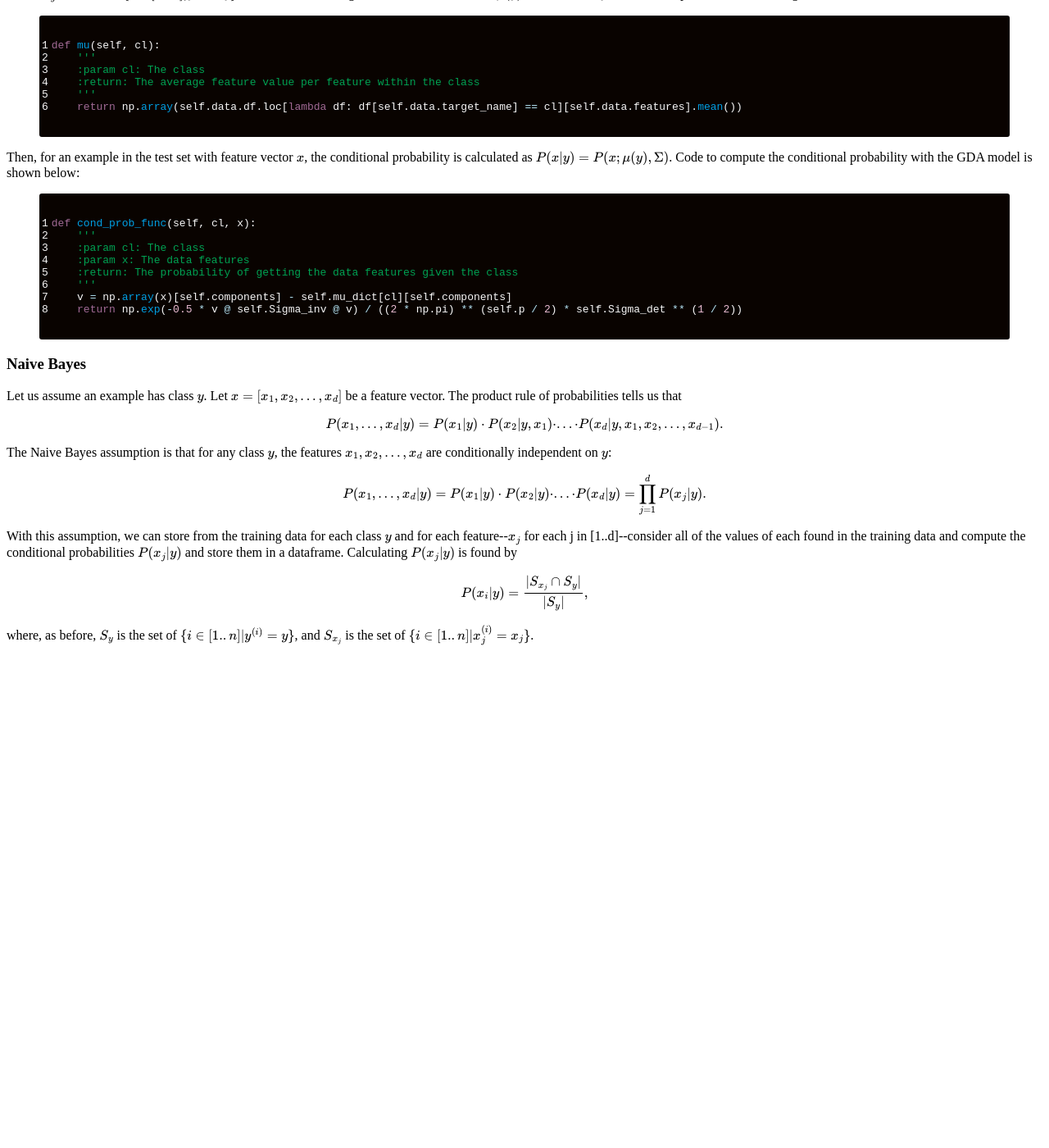
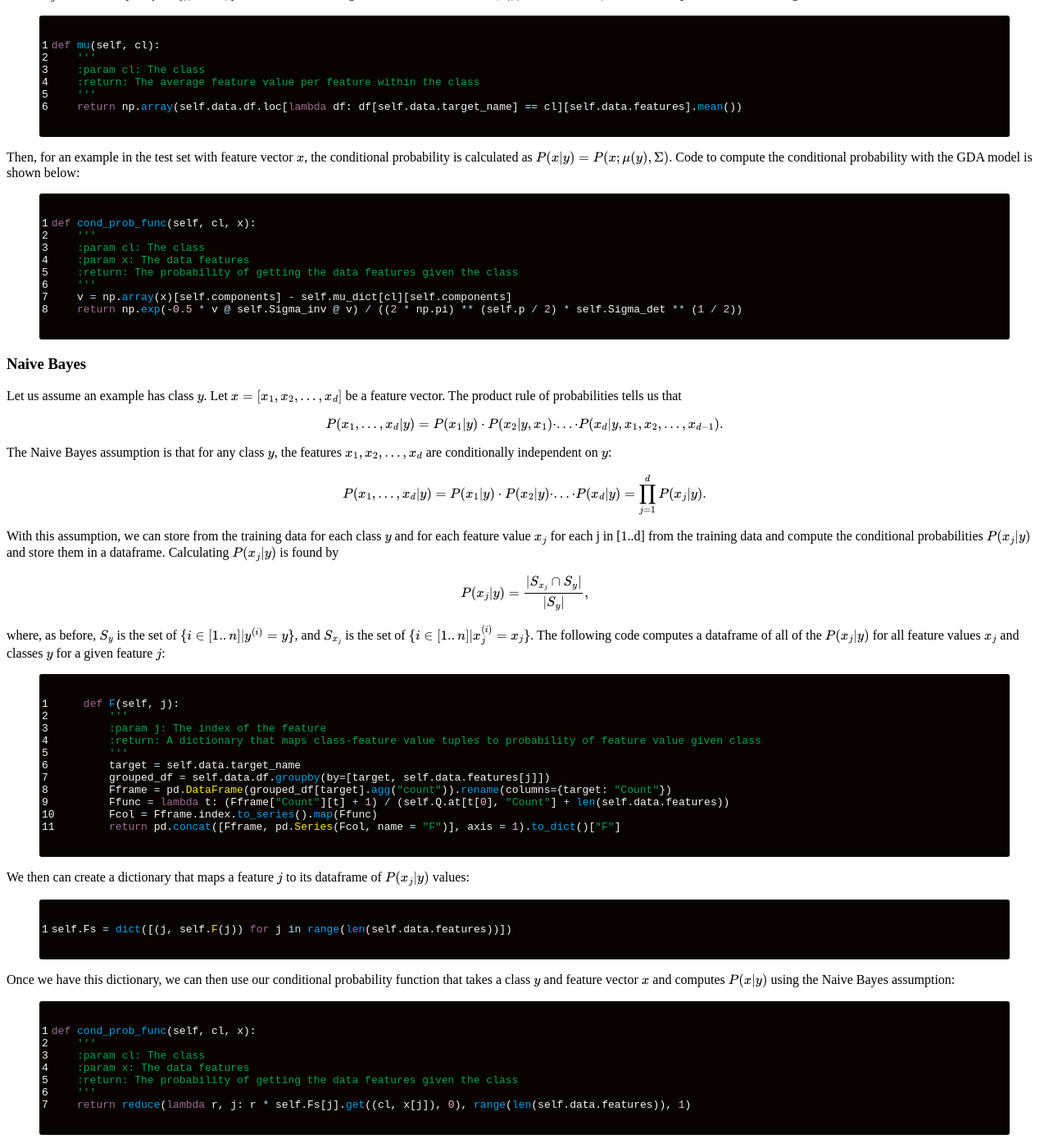
Before and after one commit to CategorIAN/categorian.github.io, a Jekyll site: the page built from projects/msu/m_508/generative_models.md, in a window 1280 px wide and 1400 px high, scrolled down 1871 px. Shown: the whole window at 82% size. Built offline with Jekyll 4.4.1, drawn with Linux system fonts in a browser that asks for light colours; formulas are drawn with MathJax 3; before the commit the page ends 2675 px from its top, so only the background shows below that.

Commit message:
Update generative_models.md

```diff
--- a/projects/msu/m_508/generative_models.md
+++ b/projects/msu/m_508/generative_models.md
@@ -126,9 +126,39 @@ The Naive Bayes assumption is that for any class \(y\), the features \(x_1, x_2,
 \[
 P(x_1, ..., x_d|y) = P(x_1|y)\cdot P(x_2|y) \cdot ... \cdot P(x_d | y) = \prod_{j=1}^d P(x_j | y).
 \]
-With this assumption, we can store from the training data for each class \(y\) and for each feature--\(x_j\) for each j in [1..d]--consider all of the values of each found in the training data and compute the conditional probabilities \(P(x_j|y)\) and store them in a dataframe. Calculating \(P(x_j|y)\) is found by
+With this assumption, we can store from the training data for each class \(y\) and for each feature value \(x_j\) for each j in [1..d] from the training data and compute the conditional probabilities \(P(x_j|y)\) and store them in a dataframe. Calculating \(P(x_j|y)\) is found by
     \[
-    P(x_i|y) = \dfrac{|S_{x_j} \cap S_y|}{|S_y|},
+    P(x_j|y) = \dfrac{|S_{x_j} \cap S_y|}{|S_y|},
     \]
-where, as before, \(S_y\) is the set of \(\{i\in [1..n]| y^{(i)} = y\}\), and \(S_{x_j}\) is the set of \(\{i\in [1..n]| x^{(i)}_j = x_j\}\).
+where, as before, \(S_y\) is the set of \(\{i\in [1..n]| y^{(i)} = y\}\), and \(S_{x_j}\) is the set of \(\{i\in [1..n]| x^{(i)}_j = x_j\}\). The following code computes a dataframe of all of the \(P(x_j | y)\) for all feature values \(x_j\) and classes \(y\) for a given feature \(j\):
+{%highlight python linenos%}
+    def F(self, j):
+        '''
+        :param j: The index of the feature
+        :return: A dictionary that maps class-feature value tuples to probability of feature value given class
+        '''
+        target = self.data.target_name
+        grouped_df = self.data.df.groupby(by=[target, self.data.features[j]])
+        Fframe = pd.DataFrame(grouped_df[target].agg("count")).rename(columns={target: "Count"})
+        Ffunc = lambda t: (Fframe["Count"][t] + 1) / (self.Q.at[t[0], "Count"] + len(self.data.features))
+        Fcol = Fframe.index.to_series().map(Ffunc)
+        return pd.concat([Fframe, pd.Series(Fcol, name = "F")], axis = 1).to_dict()["F"]
+{%endhighlight%}
+We then can create a dictionary that maps a feature \(j\) to its dataframe of \(P(x_j|y)\) values:
+{%highlight python linenos%}
+self.Fs = dict([(j, self.F(j)) for j in range(len(self.data.features))])
+{%endhighlight%}
 </p>
+
+<p>
+Once we have this dictionary, we can then use our conditional probability function that takes a class \(y\) and feature vector \(x\) and computes \(P(x|y)\) using the Naive Bayes assumption:
+{%highlight python linenos%}
+def cond_prob_func(self, cl, x):
+    '''
+    :param cl: The class
+    :param x: The data features
+    :return: The probability of getting the data features given the class
+    '''
+    return reduce(lambda r, j: r * self.Fs[j].get((cl, x[j]), 0), range(len(self.data.features)), 1)
+{%endhighlight%}
+</p>
```
